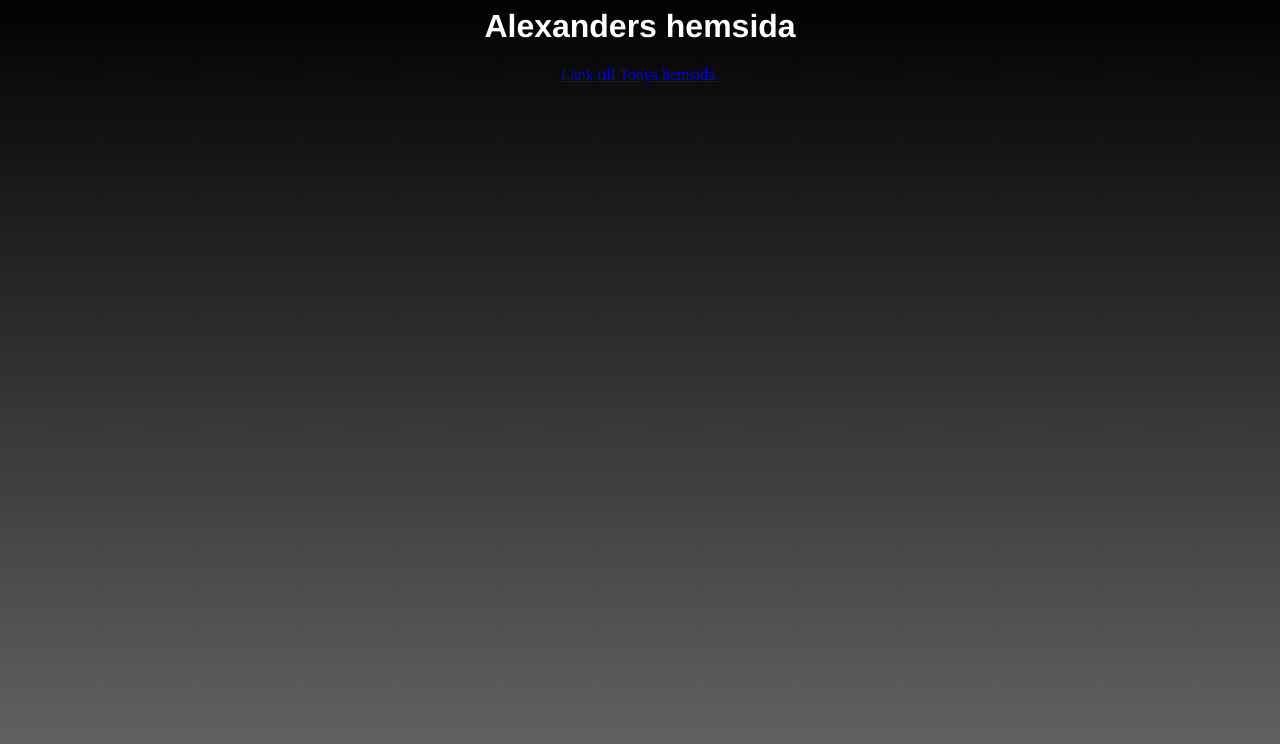
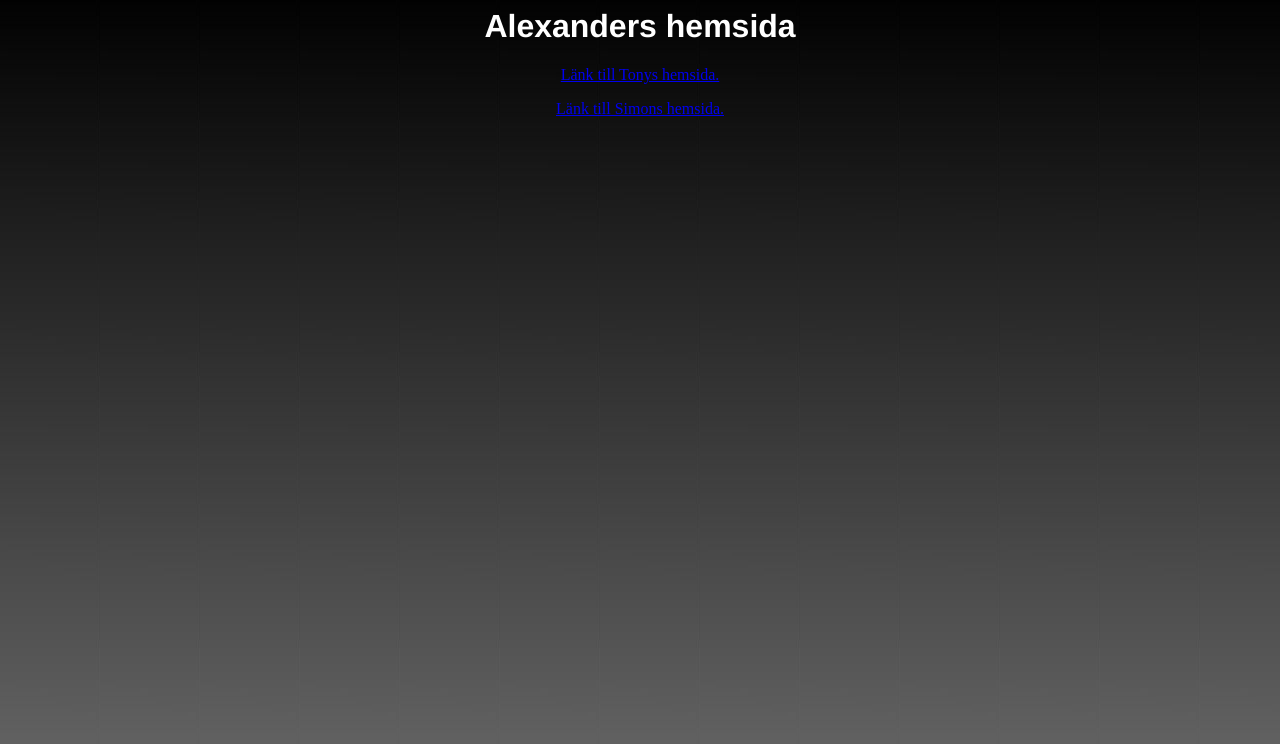
Before and after one commit to Nallexander/Hemsida-UU, a plain HTML site: page index.html in a window 1280 px wide. Drawn offline with Linux system fonts and the light colour scheme.

Commit message:
Simons hemsida

```diff
--- a/index.html
+++ b/index.html
@@ -18,6 +18,13 @@ Alexanders hemsida
 </p>
 
 
+<p>
+<font color="white">
+<a href="http://user.it.uu.se/~silj4185/">Länk till Simons hemsida.</a>
+</font>
+</p>
+
+
 </center>
 </body>
 </html>
```
